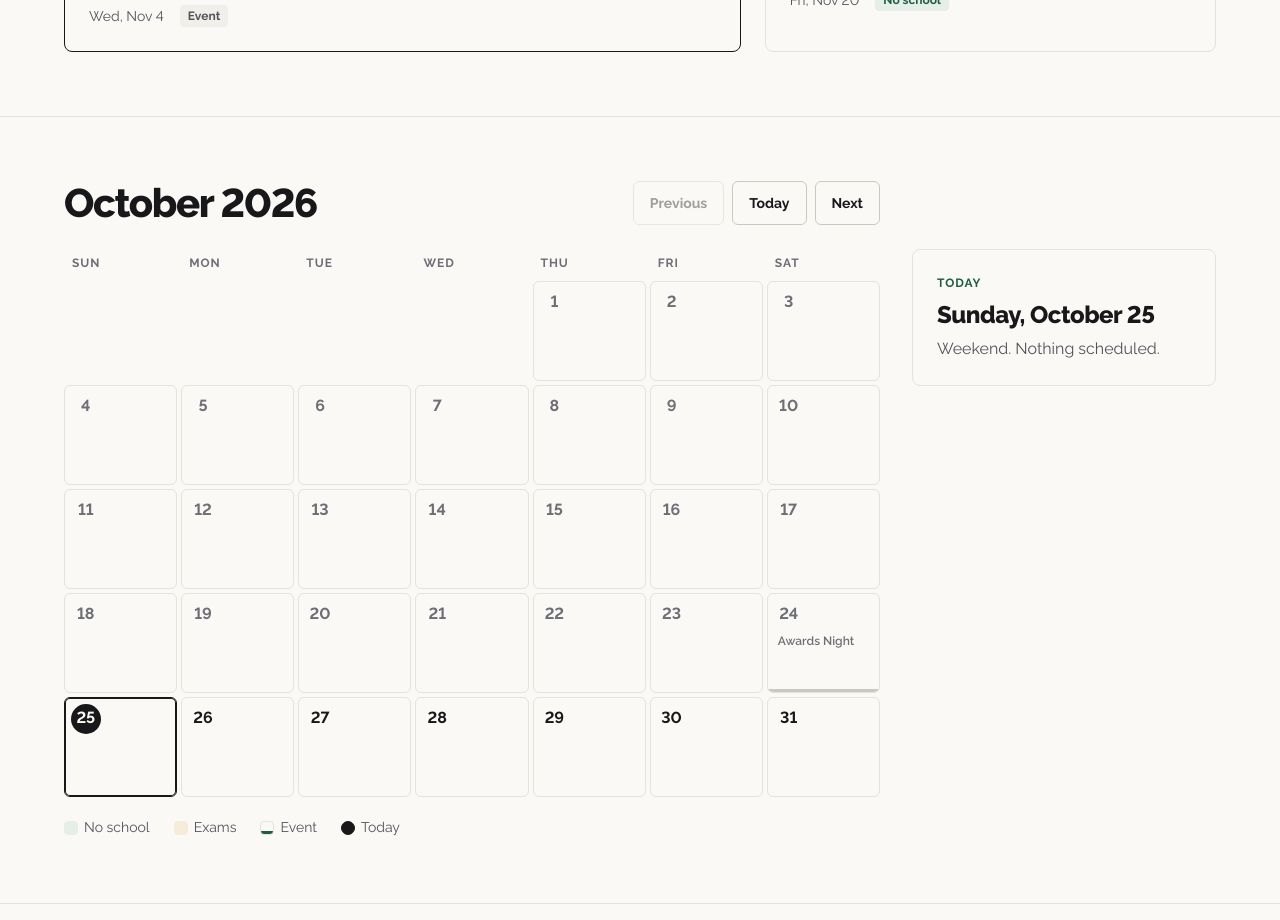
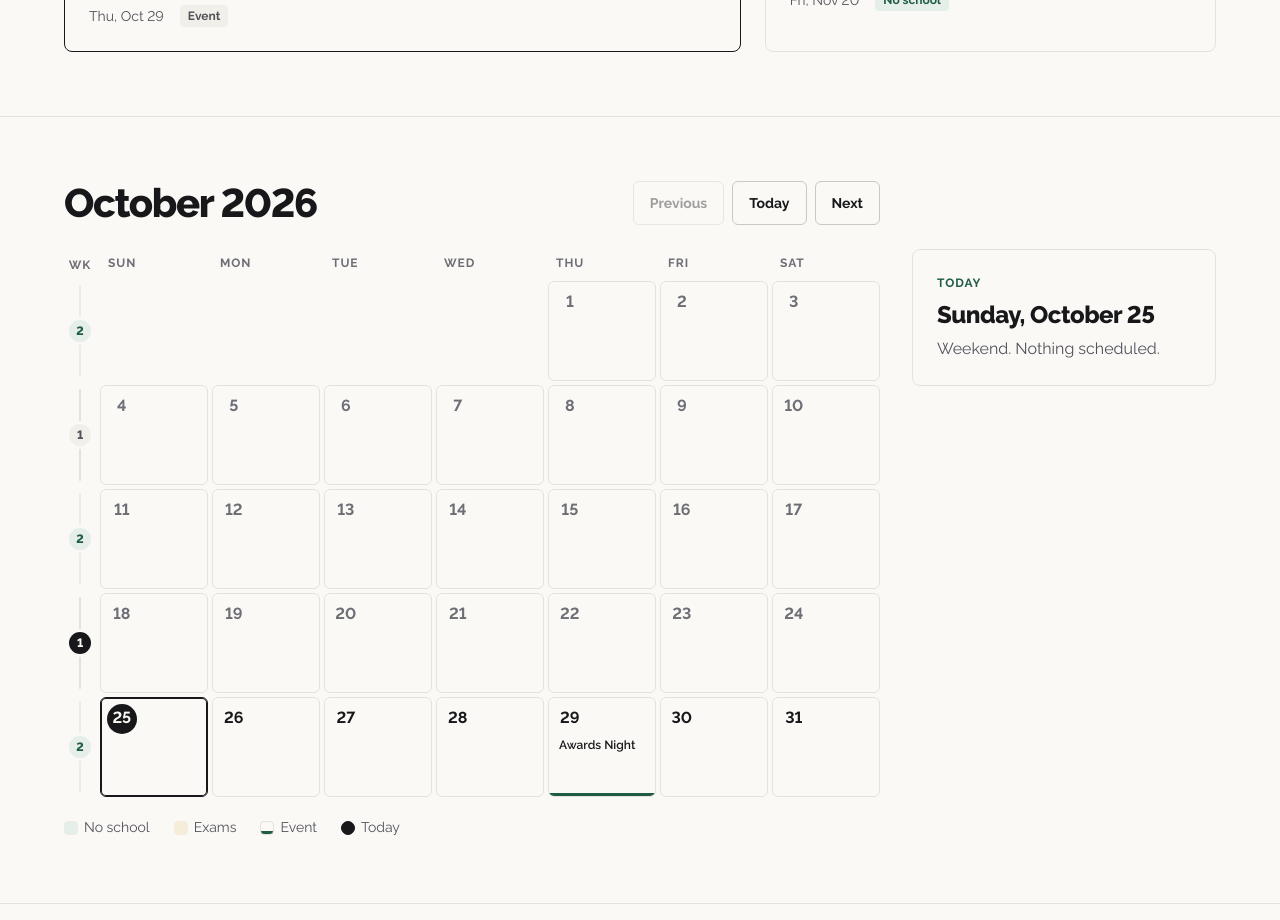
Before and after one commit to olqwh/olqwpage, a plain HTML site: page calendar.html in a window 1280 px wide. Shown: the part 543-1463 px from the top of the page. Drawn offline with Linux system fonts and the light colour scheme.

Commit message:
small changes

```diff
--- a/assets/calendar.js
+++ b/assets/calendar.js
@@ -65,6 +65,29 @@
   const onDay = (d) => events.filter((e) => d >= e.start && d <= e.end);
   const isPast = (e) => e.end < today;
   const isNow = (e) => e.start <= today && e.end >= today;
+
+  // Week rotation (same rules as today.js): weeks with no school days are skipped.
+  const summerFrom = data.summerFrom ? parse(data.summerFrom) : null;
+  const anchor = parse(data.weekAnchor.monday);
+  const anchorWeek = data.weekAnchor.week;
+  const isWeekend = (d) => d.getDay() === 0 || d.getDay() === 6;
+  const isSchoolDay = (d) =>
+    !isWeekend(d) && !(summerFrom && d >= summerFrom) && !onDay(d).some((e) => e.type === "off");
+  const mondayOf = (d) => addDays(d, -((d.getDay() + 6) % 7));
+  const weekCounts = (mon) => [0, 1, 2, 3, 4].some((i) => isSchoolDay(addDays(mon, i)));
+
+  // Week 1 or 2 for the week containing `d`, or null when the whole week is off.
+  const weekOf = (d) => {
+    const mon = mondayOf(d);
+    if (!weekCounts(mon)) return null;
+    let n = 0;
+    if (mon >= anchor) {
+      for (let w = anchor; w < mon; w = addDays(w, 7)) if (weekCounts(w)) n++;
+    } else {
+      for (let w = mon; w < anchor; w = addDays(w, 7)) if (weekCounts(w)) n++;
+    }
+    return n % 2 === 0 ? anchorWeek : 3 - anchorWeek;
+  };
 
   const rangeText = (e) =>
     same(e.start, e.end) ? fmtShort.format(e.start) : `${fmtShort.format(e.start)} to ${fmtShort.format(e.end)}`;
@@ -187,9 +210,10 @@
   const renderPanel = () => {
     const d = state.selected;
     const list = onDay(d);
-    const weekend = d.getDay() === 0 || d.getDay() === 6;
+    const weekend = isWeekend(d);
+    const week = isSchoolDay(d) && weekOf(d);
     panel.innerHTML = `
-      <p class="day-rel">${esc(relDate(d))}</p>
+      <p class="day-rel">${esc(relDate(d))}${week ? ` · Week ${week}` : ""}</p>
       <h3 class="day-title">${fmtLong.format(d)}</h3>
       ${
         list.length
@@ -215,8 +239,18 @@
     const days = monthEnd(m).getDate();
     let html = "";
     for (let i = 0; i < Math.ceil((lead + days) / 7) * 7; i++) {
-      if (i % 7 === 0) html += "<tr>";
       const n = i - lead + 1;
+      if (i % 7 === 0) {
+        // Week rail: the school week (Mon to Fri) sits in this Sunday-first row.
+        const mon = new Date(m.getFullYear(), m.getMonth(), n + 1);
+        const week = weekOf(mon);
+        const current = same(mondayOf(today), mon) ? " is-current" : "";
+        html += `<tr><th scope="row" class="wk${week ? ` wk--${week}${current}` : ""}">${
+          week
+            ? `<span class="wk-pill" aria-hidden="true">${week}</span><span class="visually-hidden">Week ${week}</span>`
+            : `<span class="visually-hidden">No school this week</span>`
+        }</th>`;
+      }
       if (n < 1 || n > days) {
         html += `<td class="day-blank"></td>`;
       } else {
--- a/assets/school-data.js
+++ b/assets/school-data.js
@@ -29,7 +29,7 @@ window.OLQW = {
   // Key dates: [start, end or null, name, type]
   // type: "off" (No school), "exam" (Exams), "event" (Event), or null (no label)
   events: [
-    ["2026-10-24", null, "Awards Night", "event"],
+    ["2026-10-29", null, "Awards Night", "event"],
     ["2026-11-04", null, "Post-secondary fair", "event"],
     ["2026-11-05", null, "Grade 8 parent open house", "event"],
     ["2026-11-20", null, "PA day", "off"],
--- a/assets/styles.css
+++ b/assets/styles.css
@@ -769,6 +769,11 @@ a:hover {
 
   .option-note {
     text-align: right;
+  }
+
+  /* Home list: size the note column to its text so notes stay on one line */
+  .options:not(.options--compact) .option {
+    grid-template-columns: minmax(0, 1fr) auto;
   }
 }
 
@@ -1308,6 +1313,70 @@ a:hover {
   }
 }
 
+/* Week rail: a slim column of Week 1 / Week 2 markers beside each row */
+
+.month-grid .wk {
+  width: 1.5rem;
+  padding: 0;
+  text-align: center;
+}
+
+.month-grid tbody .wk {
+  position: relative;
+  vertical-align: middle;
+}
+
+.month-grid tbody .wk::before {
+  content: "";
+  position: absolute;
+  inset: 4px auto 4px 50%;
+  width: 2px;
+  margin-left: -1px;
+  border-radius: 2px;
+  background: var(--line);
+}
+
+.month-grid tbody .wk--2::before {
+  background: var(--accent-tint);
+}
+
+.wk-pill {
+  position: relative;
+  display: inline-grid;
+  place-items: center;
+  width: 1.375rem;
+  height: 1.375rem;
+  border-radius: 999px;
+  background: var(--paper-2);
+  box-shadow: 0 0 0 3px var(--paper);
+  color: var(--ink-2);
+  font-size: var(--text-xs);
+  font-weight: 800;
+  letter-spacing: 0;
+  font-variant-numeric: lining-nums tabular-nums;
+}
+
+.wk--2 .wk-pill {
+  background: var(--accent-tint);
+  color: var(--accent);
+}
+
+.wk.is-current .wk-pill {
+  background: var(--ink);
+  color: var(--paper);
+}
+
+@media (min-width: 48rem) {
+  .month-grid .wk {
+    width: 2rem;
+  }
+
+  .month-grid thead .wk {
+    padding-left: 0;
+    text-align: center;
+  }
+}
+
 .month-grid tbody.swap-next {
   animation: swap-next 360ms var(--ease-out-expo);
 }
--- a/calendar.html
+++ b/calendar.html
@@ -27,6 +27,7 @@
       <nav class="site-nav" aria-label="Main">
         <ul>
           <li><a href="resources.html">Resources</a></li>
+          <li><a href="parents.html">Parents</a></li>
           <li><a href="clubs.html">Clubs</a></li>
           <li><a href="calendar.html" aria-current="page">Calendar</a></li>
           <li><a href="about.html">About</a></li>
@@ -66,6 +67,7 @@
             <table class="month-grid" role="grid" aria-labelledby="cal-month-title">
               <thead>
                 <tr>
+                  <th scope="col" class="wk" abbr="School week">Wk</th>
                   <th scope="col" abbr="Sunday">Sun</th>
                   <th scope="col" abbr="Monday">Mon</th>
                   <th scope="col" abbr="Tuesday">Tue</th>
@@ -131,6 +133,7 @@
       <ul class="footer-links">
         <li><a href="index.html">Home</a></li>
         <li><a href="resources.html">Resources</a></li>
+        <li><a href="parents.html">Parents</a></li>
         <li><a href="clubs.html">Clubs</a></li>
         <li><a href="calendar.html">Calendar</a></li>
         <li><a href="about.html">About</a></li>
```
Also changed, not shown: 404.html (+2 -0 lines), about.html (+2 -0 lines), clubs.html (+2 -0 lines), index.html (+9 -1 lines), parents.html (added, +107 -0 lines), resources.html (+2 -9 lines).
